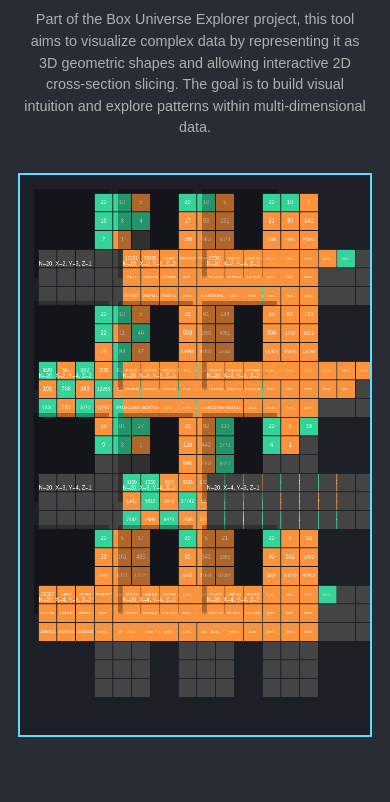
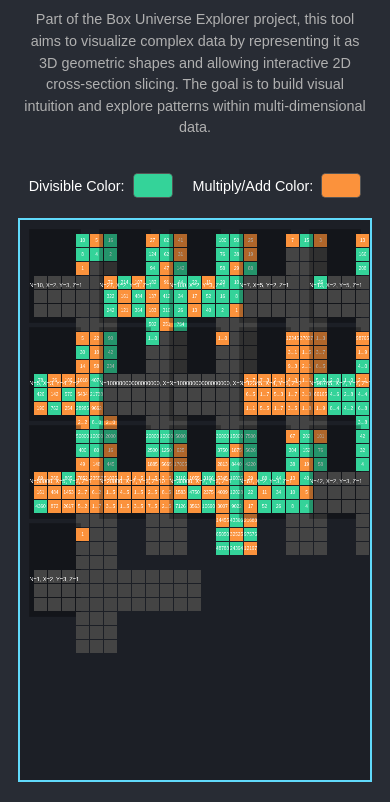
Before and after one commit to numberwonderman/Collatz-box-universes, a plain HTML site: page box-universe-explorer-html/slicer.html in a window 390 px wide. Shown: the part 99-901 px from the top of the page. Before the commit the page ends 856 px from the top, so only its background shows below. Drawn offline with Linux system fonts and the light colour scheme.

Commit message:
feat: Add color pickers and ellipsis for 9-net visualization
- Introduces interactive color selection for divisible and multiply/add steps.
- Implements ellipsis truncation for large numbers in 9-net cells.
- Refactors drawing logic for better organization and responsiveness.

```diff
--- a/box-universe-explorer-html/slicer.html
+++ b/box-universe-explorer-html/slicer.html
@@ -4,6 +4,22 @@
     <meta charset="UTF-8">
     <meta name="viewport" content="width=device-width, initial-scale=1.0">
     <title>2D Pseudo-3D Slicer</title>
+
+    <!--
+    LONG-TERM MISSION STATEMENT FOR THE BOX UNIVERSE EXPLORER PROJECT:
+
+    This project aims to explore and visualize generalized Collatz sequences
+    from novel perspectives, moving beyond traditional numerical analysis.
+    The goal is not necessarily to prove the Collatz conjecture directly,
+    but to build intuitive tools and models (like 9-nets and 2D/3D slicers)
+    that reveal hidden patterns, behaviors, and relationships within the
+    parameter space (N, X, Y, Z).
+
+    Ultimately, this work seeks to provide a unique "visual intuition"
+    that can inspire new hypotheses, facilitate deeper understanding,
+    and potentially lay groundwork for future mathematical insights,
+    even if it takes months or years to fully realize.
+    -->
 
     <style>
         body {
@@ -39,6 +55,45 @@
             margin-top: 20px;
             line-height: 1.5;
         }
+        .controls {
+            display: flex;
+            gap: 20px;
+            margin-top: 20px;
+            flex-wrap: wrap; /* Allow controls to wrap on smaller screens */
+            justify-content: center;
+            align-items: center;
+        }
+        .color-control {
+            display: flex;
+            align-items: center;
+            gap: 8px;
+        }
+        .color-control label {
+            font-size: 0.9em;
+        }
+        input[type="color"] {
+            -webkit-appearance: none;
+            -moz-appearance: none;
+            appearance: none;
+            width: 40px;
+            height: 25px;
+            background-color: transparent;
+            border: none;
+            cursor: pointer;
+            padding: 0;
+            border-radius: 5px; /* Rounded corners for color input */
+        }
+        input[type="color"]::-webkit-color-swatch-wrapper {
+            padding: 0;
+        }
+        input[type="color"]::-webkit-color-swatch {
+            border: 1px solid #555; /* Add a subtle border to the color swatch */
+            border-radius: 4px; /* Slightly smaller rounded corners for the swatch itself */
+        }
+        input[type="color"]::-moz-color-swatch {
+            border: 1px solid #555;
+            border-radius: 4px;
+        }
     </style>
 </head>
 <body>
@@ -49,18 +104,36 @@
         interactive 2D cross-section slicing. The goal is to build visual intuition
         and explore patterns within multi-dimensional data.
     </p>
+
+    <div class="controls">
+        <div class="color-control">
+            <label for="divisibleColor">Divisible Color:</label>
+            <input type="color" id="divisibleColor" value="#34d399">
+        </div>
+        <div class="color-control">
+            <label for="multiplyColor">Multiply/Add Color:</label>
+            <input type="color" id="multiplyColor" value="#fb923c">
+        </div>
+    </div>
+
     <canvas id="slicerCanvas" width="750" height="1200"></canvas>
 
     <script>
         const canvas = document.getElementById('slicerCanvas');
         const ctx = canvas.getContext('2d');
 
-        // --- GLOBAL COLOR DEFINITIONS ---
-        const DIV_COLOR = "#34d399"; // green for Divisible
-        const MUL_COLOR = "#fb923c"; // orange for Multiply/Add
+        // Get color input elements
+        const divisibleColorInput = document.getElementById('divisibleColor');
+        const multiplyColorInput = document.getElementById('multiplyColor');
 
+        // --- GLOBAL CONSTANTS FOR 9-NET DIMENSIONS ---
+        // These are defined here so they are accessible to both drawing functions
+        const faceSize = 30; // Size of each small square face
+        const padding = 10; // Padding around the entire 9-net
 
         // --- RE-USING THE SEQUENCE FUNCTION FROM INDEX.HTML ---
+        // We'll need the Collatz sequence logic to generate our sample "Box Universes".
+        // This is the same function you have in index.html.
         const sequence = (num, x, y, z, maxiterations) => {
             if (x === 0) {
                 return { sequence: [], type: "error", message: "X cannot be zero for the division rule." };
@@ -103,15 +176,20 @@
         };
 
         // --- RE-USING THE DRAW 9-NET FUNCTION FROM INDEX.HTML ---
+        // We'll need this to draw the individual "Box Universes" (9-nets) on the slicer canvas.
+        // Default canvas colors - These initialize the colors when the page loads
+        let divColor = divisibleColorInput.value;
+        let mulColor = multiplyColorInput.value;
+
         function drawNineNetCanvas(canvasElement, sequence, xVal, offsetX = 0, offsetY = 0) {
             const ctx = canvasElement.getContext("2d");
 
-            const faceSize = 40; // Size of each small square face
-            const padding = 10; // Padding around the entire 9-net
+            // faceSize and padding are now global constants
             const stepSize = 3; // Number of small squares per 'face' side (3x3 grid)
 
-            const divColor = DIV_COLOR;
-            const mulColor = MUL_COLOR;
+            // Use the current colors from the global variables
+            const currentDivColor = divColor;
+            const currentMulColor = mulColor;
 
             const layout = [
                 { r: 0, c: 1 }, // Top
@@ -127,34 +205,29 @@
             for (const pos of layout) {
                 for (let i = 0; i < stepSize; i++) {
                     for (let j = 0; j < stepSize; j++) {
-                        // Coordinates for the current small square relative to offsetX, offsetY
                         const x = offsetX + padding + (pos.c * stepSize + j) * faceSize;
                         const y = offsetY + padding + (pos.r * stepSize + i) * faceSize;
 
-                        let color = "#444"; // Default grey for empty squares
+                        let color = "#444";
                         let label = "";
 
                         if (sequenceIndex < sequence.length) {
                             const val = sequence[sequenceIndex];
-                            color = (val % Math.abs(xVal) === 0) ? divColor : mulColor;
                             label = val.toString();
 
-                            // AGGRESSIVE DYNAMIC FONT SIZING FOR NUMBERS
-                            let currentFontSize = 12; // Default starting font size
-                            if (label.length > 9) { // If number is very very long
-                                currentFontSize = 6;
-                                label = label.substring(0, 5) + "..."; // Truncate and add ellipsis
-                            } else if (label.length > 7) { // If number is very long
-                                currentFontSize = 7;
-                            } else if (label.length > 5) { // If number is long
-                                currentFontSize = 8;
-                            } else if (label.length > 3) { // If number is medium length
-                                currentFontSize = 10;
+                            // Ellipsis Logic for very large numbers
+                            const maxChars = 5; // Max characters before truncating with ellipsis
+                            if (label.length > maxChars) {
+                                const start = label.substring(0, Math.ceil((maxChars - 3) / 2));
+                                const end = label.substring(label.length - Math.floor((maxChars - 3) / 2));
+                                label = start + "..." + end;
                             }
-                            ctx.font = `${currentFontSize}px Arial`;
 
+                            if (val % Math.abs(xVal) === 0) {
+                                color = currentDivColor; // Use current divisible color
                             } else {
-                            ctx.font = `12px Arial`; // Reset font for empty squares (though not strictly necessary)
+                                color = currentMulColor; // Use current multiply/add color
+                            }
                         }
 
                         ctx.fillStyle = color;
@@ -162,6 +235,15 @@
 
                         if (label) {
                             ctx.fillStyle = "#FFF";
+                            // Dynamic font sizing (adjusted for smaller faceSize if needed)
+                            let currentFontSize = 10; // Default starting font size
+                            if (label.length > 7) { // If number is very very long
+                                currentFontSize = 6;
+                            } else if (label.length > 5) { // If number is very long
+                                currentFontSize = 8;
+                            }
+                            ctx.font = `${currentFontSize}px Arial`;
+
                             ctx.textAlign = "center";
                             ctx.textBaseline = "middle";
                             ctx.fillText(label, x + faceSize / 2 - 1, y + faceSize / 2 - 1);
@@ -175,66 +257,71 @@
 
         // --- DATA STRUCTURE FOR OUR "BOX UNIVERSES" ---
         const boxUniverses = [];
-        const MAX_ITERATIONS = 2000;
+        const MAX_ITERATIONS = 1000; // Adjusted for performance with more nets
 
-        // Generate sample "Box Universes" (Collatz sequences)
-        for (let x = 2; x <= 4; x += 1) { // X from 2, 3, 4 (3 values)
-            for (let y = 3; y <= 4; y += 1) { // Y from 3, 4 (2 values)
-                for (let z = 1; z <= 2; z += 1) { // Z from 1, 2 (2 values)
-                    const startNum = 20;
-                    const result = sequence(startNum, x, y, z, MAX_ITERATIONS);
+        const testCases = [
+            { N: 10, X: 2, Y: 3, Z: 1 },
+            { N: 27, X: 2, Y: 3, Z: 1 },
+            { N: 100, X: 2, Y: 3, Z: 1 },
+            { N: 7, X: 5, Y: 2, Z: 1 },
+            { N: 13, X: 2, Y: 5, Z: 1 },
+            { N: 5, X: 3, Y: 4, Z: 2 },
+            { N: 10000000000000000, X: 2, Y: 3, Z: 1 }, // Very large N
+            { N: 10000000000000000, X: 3, Y: 4, Z: 5 },
+            { N: 12345, X: 4, Y: 3, Z: 2 },
+            { N: 98765, X: 2, Y: 7, Z: 1 },
+            { N: 50000, X: 5, Y: 3, Z: 1 },
+            { N: 20000, X: 2, Y: 3, Z: 10 },
+            { N: 30000, X: 2, Y: 3, Z: 1 }, // Another standard Collatz for comparison
+            { N: 67, X: 2, Y: 3, Z: 1 }, // A number known to have a long sequence
+            { N: 42, X: 2, Y: 3, Z: 1 },
+            { N: 1, X: 2, Y: 3, Z: 1 } // Test for starting at 1
+        ];
 
+        testCases.forEach(test => {
+            const result = sequence(test.N, test.X, test.Y, test.Z, MAX_ITERATIONS);
             if (result.type !== "error") {
                 boxUniverses.push({
-                            N: startNum,
-                            X: x,
-                            Y: y,
-                            Z: z,
+                    N: test.N,
+                    X: test.X,
+                    Y: test.Y,
+                    Z: test.Z,
                     sequence: result.sequence,
                     steps: result.steps,
                     type: result.type
                 });
             }
-                }
-            }
-        }
+        });
 
-        console.log("Generated Box Universes:", boxUniverses);
+        // --- DRAWING FUNCTION ---
+        // This function will draw all the currently selected box universes
+        function drawAllBoxUniverses() {
+            ctx.clearRect(0, 0, canvas.width, canvas.height); // Clear the entire canvas
 
-        // --- INITIAL DRAWING ---
-        ctx.clearRect(0, 0, canvas.width, canvas.height);
+            // Use the global faceSize and padding
+            const netWidth = 3 * faceSize + 2 * padding;
+            const netHeight = 3 * faceSize + 2 * padding;
+            const spacingX = 40; // Horizontal space between nets
+            const spacingY = 100; // Vertical space between nets (more for text label)
 
-        const faceSize = 40;
-        const padding = 10;
-        const netVisualWidth = (3 * faceSize + 2 * padding);
-        const netVisualHeight = (3 * faceSize + 2 * padding);
-
-        const numCols = 3;
-        const numRows = Math.ceil(boxUniverses.length / numCols);
-
-        const horizontalMargin = 30;
-        const verticalMargin = 30;
-
-        const gapBetweenNetsX = 40;
-        const gapBetweenNetsY = 100;
-
+            const paddingOverall = 20; // Padding for the overall grid on the canvas
+            const netsPerRow = Math.floor((canvas.width - paddingOverall * 2 + spacingX) / (netWidth + spacingX));
 
             boxUniverses.forEach((bu, index) => {
-            const col = index % numCols;
-            const row = Math.floor(index / numCols);
+                const col = index % netsPerRow;
+                const row = Math.floor(index / netsPerRow);
 
-            const currentXOffset = horizontalMargin + col * (netVisualWidth + gapBetweenNetsX);
-            const currentYOffset = verticalMargin + row * (netVisualHeight + gapBetweenNetsY);
+                const currentXOffset = paddingOverall + col * (netWidth + spacingX);
+                const currentYOffset = paddingOverall + row * (netHeight + spacingY);
 
                 // Draw a background for each 9-net to make it distinct
                 ctx.fillStyle = 'rgba(0, 0, 0, 0.3)';
-            const backgroundWidth = netVisualWidth + padding * 2;
-            const backgroundHeight = netVisualHeight + padding * 2 + 30;
+                // Adjusted background size to correctly contain the net and its label
+                const backgroundWidth = netWidth;
+                const backgroundHeight = netHeight + (spacingY - padding); // net height + space for text
+
                 ctx.fillRect(currentXOffset, currentYOffset, backgroundWidth, backgroundHeight);
 
-            // --- IMPORTANT CHANGE: REMOVED CLIPPING BLOCK ---
-            // Removed ctx.save(), ctx.beginPath(), ctx.rect(), ctx.clip(), ctx.restore()
-            // It was too aggressive and hid the 9-nets.
                 drawNineNetCanvas(canvas, bu.sequence, bu.X, currentXOffset, currentYOffset);
 
                 // Add text label below each net
@@ -242,10 +329,24 @@
                 ctx.font = '12px Arial';
                 ctx.textAlign = 'left';
                 ctx.textBaseline = 'top';
-            ctx.fillText(`N=${bu.N}, X=${bu.X}, Y=${bu.Y}, Z=${bu.Z}`, currentXOffset + padding, currentYOffset + netVisualHeight + padding + 5);
+                ctx.fillText(`N=${bu.N}, X=${bu.X}, Y=${bu.Y}, Z=${bu.Z}`, currentXOffset, currentYOffset + netHeight + 5); // +5 for small margin
+            });
+        }
+
+        // --- EVENT LISTENERS FOR COLOR PICKERS ---
+        divisibleColorInput.addEventListener('input', (event) => {
+            divColor = event.target.value; // Update the global variable
+            drawAllBoxUniverses(); // Redraw with new color
         });
 
-        console.log("Sample Box Universes drawn on canvas.");
+        multiplyColorInput.addEventListener('input', (event) => {
+            mulColor = event.target.value; // Update the global variable
+            drawAllBoxUniverses(); // Redraw with new color
+        });
+
+        // Initial draw when the page loads
+        drawAllBoxUniverses();
+        console.log("Slicer canvas is ready with color pickers!");
 
     </script>
 </body>
```
Lines whose indentation alone changed are shown as unchanged.
